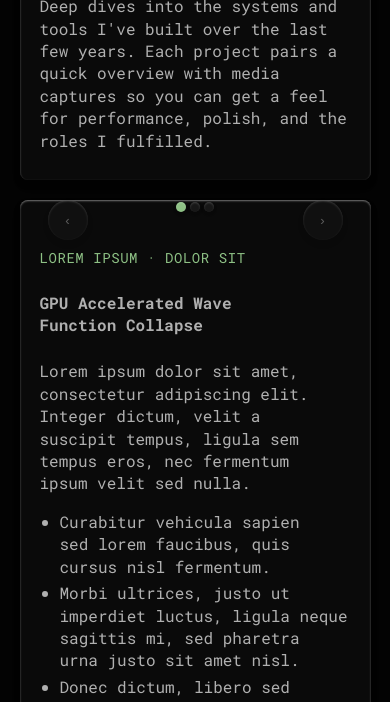
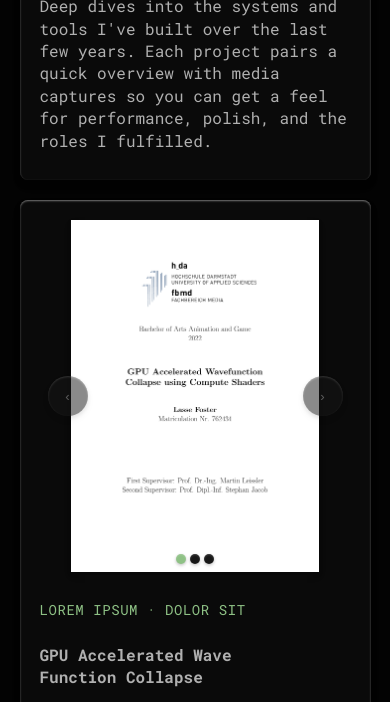
Before and after one commit to LaFoster00/Portfolio, a plain HTML site: page projects.html in a window 390 px wide. Shown: the part 142-844 px from the top of the page. Drawn offline with Linux system fonts and the light colour scheme.

Commit message:
Fixed slideshows not working in mobile view

```diff
--- a/style/styles.css
+++ b/style/styles.css
@@ -469,6 +469,15 @@ nav {
   .project-detail--reverse .project-detail__content {
     order: 0;
   }
+
+  .project-detail__media .slideshow__slide {
+    width: 100%;
+    height: 22rem;
+  }
+
+  .project-detail__media .slideshow__slide.is-active {
+    position: relative;
+  }
 }
 
 .project-detail__media {
```
